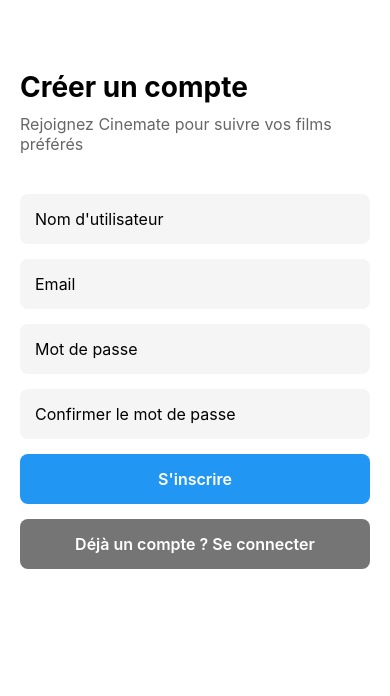
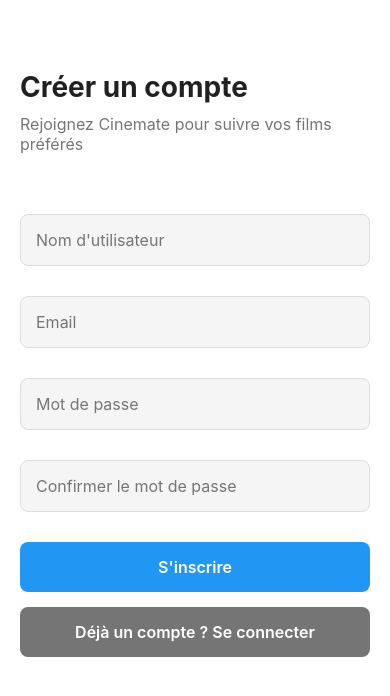
Before and after one commit to LeYapson/MovieList, a React Native app in the folder cinemate/: screen /Signup in a window 390 px wide. Shown: the top 696 px of the page. Built offline with nearby package versions, Linux system fonts and the light colour scheme.

Commit message:
bidouille d'un debugger pour creation de compt

```diff
--- a/cinemate/src/screens/auth/SignupScreen.jsx
+++ b/cinemate/src/screens/auth/SignupScreen.jsx
@@ -1,84 +1,127 @@
+// src/screens/auth/SignupScreen.jsx
 import React, { useState } from 'react';
-import { View, TextInput, StyleSheet, Text, ScrollView, Alert } from 'react-native';
+import { View, TextInput, StyleSheet, Text, ScrollView, Alert, ActivityIndicator } from 'react-native';
 import { Button } from '../../components/ui/Button';
-import { signup } from '../../services/authService';
+import { createAccount } from '../../services/authService';
+import { useTheme } from '../../context/ThemeContext';
 
 const SignupScreen = ({ navigation }) => {
+ const { theme } = useTheme();
+ const [isLoading, setIsLoading] = useState(false);
  const [formData, setFormData] = useState({
    username: '',
    email: '',
    password: '',
    confirmPassword: '',
  });
+ const [errors, setErrors] = useState({});
+
+ const validateForm = () => {
+   const newErrors = {};
+
+   // Validation du nom d'utilisateur
+   if (!formData.username.trim()) {
+     newErrors.username = 'Nom d\'utilisateur requis';
+   } else if (formData.username.length < 3) {
+     newErrors.username = 'Le nom d\'utilisateur doit faire au moins 3 caractères';
+   }
+
+   // Validation de l'email
+   if (!formData.email.trim()) {
+     newErrors.email = 'Email requis';
+   } else if (!/\S+@\S+\.\S+/.test(formData.email)) {
+     newErrors.email = 'Format d\'email invalide';
+   }
+
+   // Validation du mot de passe
+   if (!formData.password) {
+     newErrors.password = 'Mot de passe requis';
+   } else if (formData.password.length < 8) {
+     newErrors.password = 'Le mot de passe doit faire au moins 8 caractères';
+   } else if (!/\d/.test(formData.password)) {
+     newErrors.password = 'Le mot de passe doit contenir au moins un chiffre';
+   }
+
+   // Validation de la confirmation du mot de passe
+   if (formData.password !== formData.confirmPassword) {
+     newErrors.confirmPassword = 'Les mots de passe ne correspondent pas';
+   }
+
+   setErrors(newErrors);
+   return Object.keys(newErrors).length === 0;
+ };
 
  const handleSignup = async () => {
-    const { username, email, password, confirmPassword } = formData;
+   if (!validateForm()) return;
 
-    if (password !== confirmPassword) {
-      Alert.alert('Erreur', 'Les mots de passe ne correspondent pas.');
-      return;
-    }
-
+   setIsLoading(true);
    try {
-      await signup(username, email, password);
-      Alert.alert('Succès', 'Inscription réussie! Vous pouvez maintenant vous connecter.');
-      navigation.navigate('Login');
+     await createAccount(formData.username, formData.email, formData.password);
+     Alert.alert(
+       'Succès',
+       'Votre compte a été créé avec succès ! Vous pouvez maintenant vous connecter.',
+       [{ text: 'OK', onPress: () => navigation.navigate('Login') }]
+     );
    } catch (error) {
-      Alert.alert('Erreur', 'Échec de l\'inscription. Veuillez réessayer.');
+    console.error('Signup Error:', error);
+    Alert.alert(
+      'Erreur de création de compte',
+      `Détails: ${error.message}`
+    );
+   } finally {
+     setIsLoading(false);
    }
  };
 
+ const renderInput = (field, placeholder, secureTextEntry = false, keyboardType = 'default') => (
+   <View style={styles.inputContainer}>
+     <TextInput
+       style={[
+         styles.input,
+         { backgroundColor: theme.card, color: theme.text },
+         errors[field] && styles.inputError
+       ]}
+       placeholder={placeholder}
+       placeholderTextColor={theme.textSecondary}
+       value={formData[field]}
+       onChangeText={(text) => setFormData({...formData, [field]: text})}
+       secureTextEntry={secureTextEntry}
+       autoCapitalize="none"
+       keyboardType={keyboardType}
+     />
+     {errors[field] && (
+       <Text style={styles.errorText}>{errors[field]}</Text>
+     )}
+   </View>
+ );
+
  return (
-    <ScrollView style={styles.container}>
+   <ScrollView style={[styles.container, { backgroundColor: theme.background }]}>
      <View style={styles.header}>
-        <Text style={styles.title}>Créer un compte</Text>
-        <Text style={styles.subtitle}>Rejoignez Cinemate pour suivre vos films préférés</Text>
+       <Text style={[styles.title, { color: theme.text }]}>Créer un compte</Text>
+       <Text style={[styles.subtitle, { color: theme.textSecondary }]}>
+         Rejoignez Cinemate pour suivre vos films préférés
+       </Text>
      </View>
 
      <View style={styles.formContainer}>
-        <TextInput
-          style={styles.input}
-          placeholder="Nom d'utilisateur"
-          value={formData.username}
-          onChangeText={(text) => setFormData({...formData, username: text})}
-          autoCapitalize="none"
-        />
-
-        <TextInput
-          style={styles.input}
-          placeholder="Email"
-          value={formData.email}
-          onChangeText={(text) => setFormData({...formData, email: text})}
-          keyboardType="email-address"
-          autoCapitalize="none"
-        />
-
-        <TextInput
-          style={styles.input}
-          placeholder="Mot de passe"
-          value={formData.password}
-          onChangeText={(text) => setFormData({...formData, password: text})}
-          secureTextEntry
-        />
-
-        <TextInput
-          style={styles.input}
-          placeholder="Confirmer le mot de passe"
-          value={formData.confirmPassword}
-          onChangeText={(text) => setFormData({...formData, confirmPassword: text})}
-          secureTextEntry
-        />
+       {renderInput('username', 'Nom d\'utilisateur')}
+       {renderInput('email', 'Email', false, 'email-address')}
+       {renderInput('password', 'Mot de passe', true)}
+       {renderInput('confirmPassword', 'Confirmer le mot de passe', true)}
 
        <Button
-          title="S'inscrire"
+         title={isLoading ? 'Création en cours...' : 'S\'inscrire'}
          onPress={handleSignup}
          variant="primary"
+         disabled={isLoading}
        />
 
        <Button
          title="Déjà un compte ? Se connecter"
          onPress={() => navigation.navigate('Login')}
          variant="secondary"
+         disabled={isLoading}
        />
      </View>
    </ScrollView>
@@ -88,7 +131,6 @@
 const styles = StyleSheet.create({
  container: {
    flex: 1,
-    backgroundColor: '#fff',
  },
  header: {
    padding: 20,
@@ -101,18 +143,32 @@
  },
  subtitle: {
    fontSize: 16,
-    color: '#666',
+   marginBottom: 20,
  },
  formContainer: {
    padding: 20,
    gap: 15,
  },
+ inputContainer: {
+   marginBottom: 15,
+ },
  input: {
-    backgroundColor: '#f5f5f5',
    padding: 15,
    borderRadius: 8,
    fontSize: 16,
+   borderWidth: 1,
+   borderColor: '#ddd',
  },
+ inputError: {
+   borderColor: '#FF3B30',
+   borderWidth: 1,
+ },
+ errorText: {
+   color: '#FF3B30',
+   fontSize: 12,
+   marginTop: 5,
+   marginLeft: 5,
+ }
 });
 
 export default SignupScreen;
--- a/cinemate/src/services/authService.jsx
+++ b/cinemate/src/services/authService.jsx
@@ -65,3 +65,37 @@
     }
   );
 };
+
+export const createAccount = async (username, email, password) => {
+  try {
+    const tokenResponse = await axios.get(
+      `${BASE_URL}/authentication/token/new?api_key=${API_KEY}`
+    );
+    const requestToken = tokenResponse.data.request_token;
+
+    const accountResponse = await axios.post(
+      `${BASE_URL}/account/create?api_key=${API_KEY}`,
+      {
+        username,
+        password,
+        email,
+        request_token: requestToken
+      }
+    );
+
+    console.log('API Response:', accountResponse.data); // Log de la réponse
+    return accountResponse.data;
+
+  } catch (error) {
+    console.log('API Error:', error.response?.data); // Log de l'erreur
+    console.log('Full Error:', error); // Log de l'erreur complète
+
+    if (error.response) {
+      // Afficher les détails de l'erreur de l'API
+      throw new Error(
+        `Erreur API: ${JSON.stringify(error.response.data, null, 2)}`
+      );
+    }
+    throw error;
+  }
+ };
```
Lines whose indentation alone changed are shown as unchanged.
